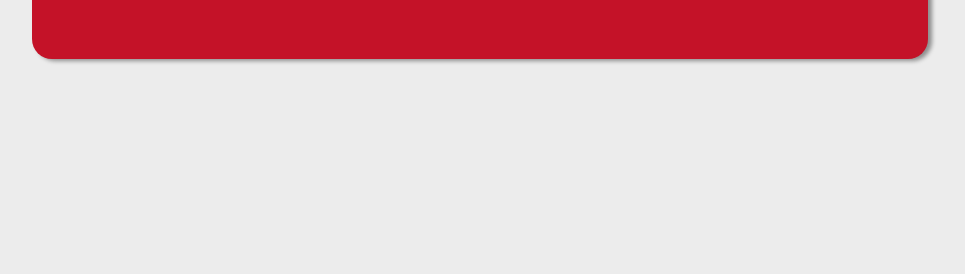
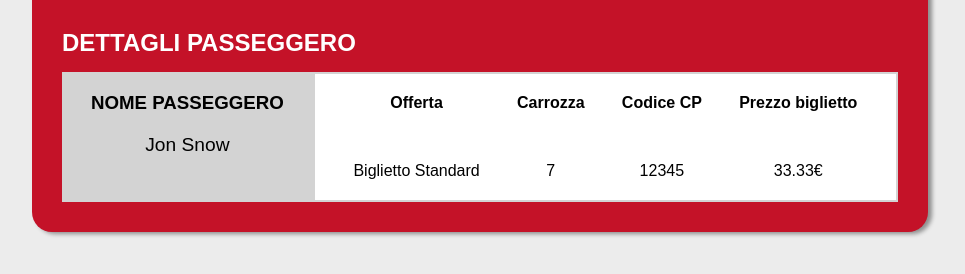
Before and after one commit to OgataiKhan/js-biglietto-treno-form, a plain HTML site: page index.html in a window 1280 px wide. Shown: the part 434-708 px from the top of the page, without its empty margins (160-1125 px from the left). Drawn offline with Linux system fonts and the light colour scheme.

Commit message:
feat: style output section

```diff
--- a/css/style.css
+++ b/css/style.css
@@ -22,8 +22,22 @@ body {
     font-family: Arial, Helvetica, sans-serif;
 }
 
-h1 {
+h1,
+h2,
+h3 {
     text-transform: uppercase;
+}
+
+h2 {
+    text-align: start;
+}
+
+.output .output-name-box #output-name {
+    font-size: 1.2rem;
+}
+
+.output .output-ticket-box p {
+    font-size: 1rem;
 }
 
 /*
@@ -39,12 +53,6 @@ COMMON
 .justify-center {
     justify-content: center;
 }
-
-/*
-********
-MAIN
-********
-*/
 
 body {
     background-color: rgb(236, 236, 236);
@@ -68,6 +76,16 @@ body {
 h1 {
     padding-bottom: 30px;
 }
+
+h2 {
+    padding-bottom: 15px;
+}
+
+/*
+********
+INPUT
+********
+*/
 
 .input-box {
     gap: 50px;
@@ -98,3 +116,40 @@ h1 {
     font-weight: 700;
     font-size: 1.2rem;
 }
+
+/*
+********
+OUTPUT
+********
+*/
+
+.output {
+    color: black;
+}
+
+.output .output-name-box,
+.output .output-ticket-box {
+    padding: 20px;
+}
+
+.output .output-name-box {
+    background-color: lightgrey;
+    width: 30%;
+}
+
+.output .output-name-box h3 {
+    padding-bottom: 20px;
+}
+
+
+
+.output .output-ticket-box {
+    background-color: white;
+    flex-grow: 1;
+    border: 2px solid lightgrey;
+    justify-content: space-around;
+}
+
+.output .output-ticket-box h4 {
+    padding-bottom: 50px;
+}
--- a/index.html
+++ b/index.html
@@ -38,6 +38,31 @@
         </div>
         <div class="center-box">
             <h1>Il tuo biglietto</h1>
+            <h2>Dettagli passeggero</h2>
+            <div class="output flex">
+                <div class="output-name-box">
+                    <h3>Nome passeggero</h3>
+                    <p id="output-name">Jon Snow</p>
+                </div>
+                <div class="output-ticket-box flex">
+                    <div>
+                        <h4>Offerta</h4>
+                        <p>Biglietto Standard</p>
+                    </div>
+                    <div>
+                        <h4>Carrozza</h4>
+                        <p>7</p>
+                    </div>
+                    <div>
+                        <h4>Codice CP</h4>
+                        <p>12345</p>
+                    </div>
+                    <div>
+                        <h4>Prezzo biglietto</h4>
+                        <p>33.33€</p>
+                    </div>
+                </div>
+            </div>
         </div>
     </div>
 
```
